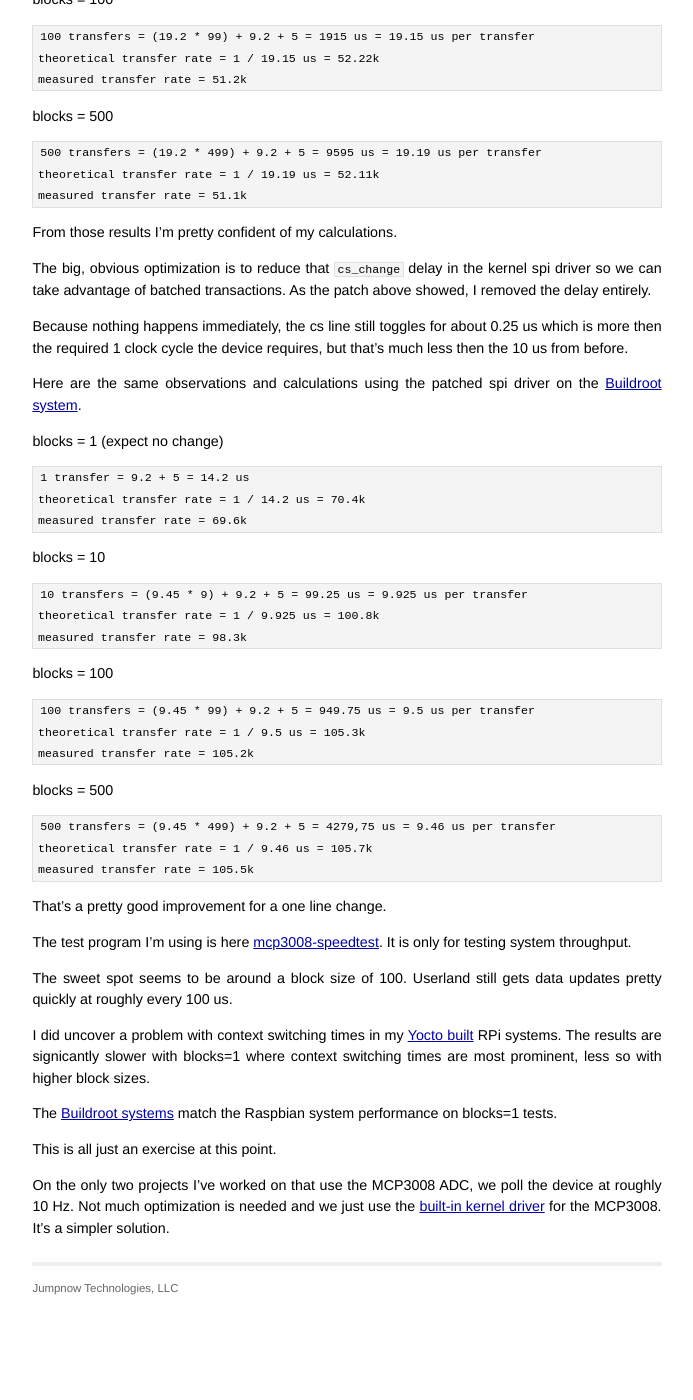
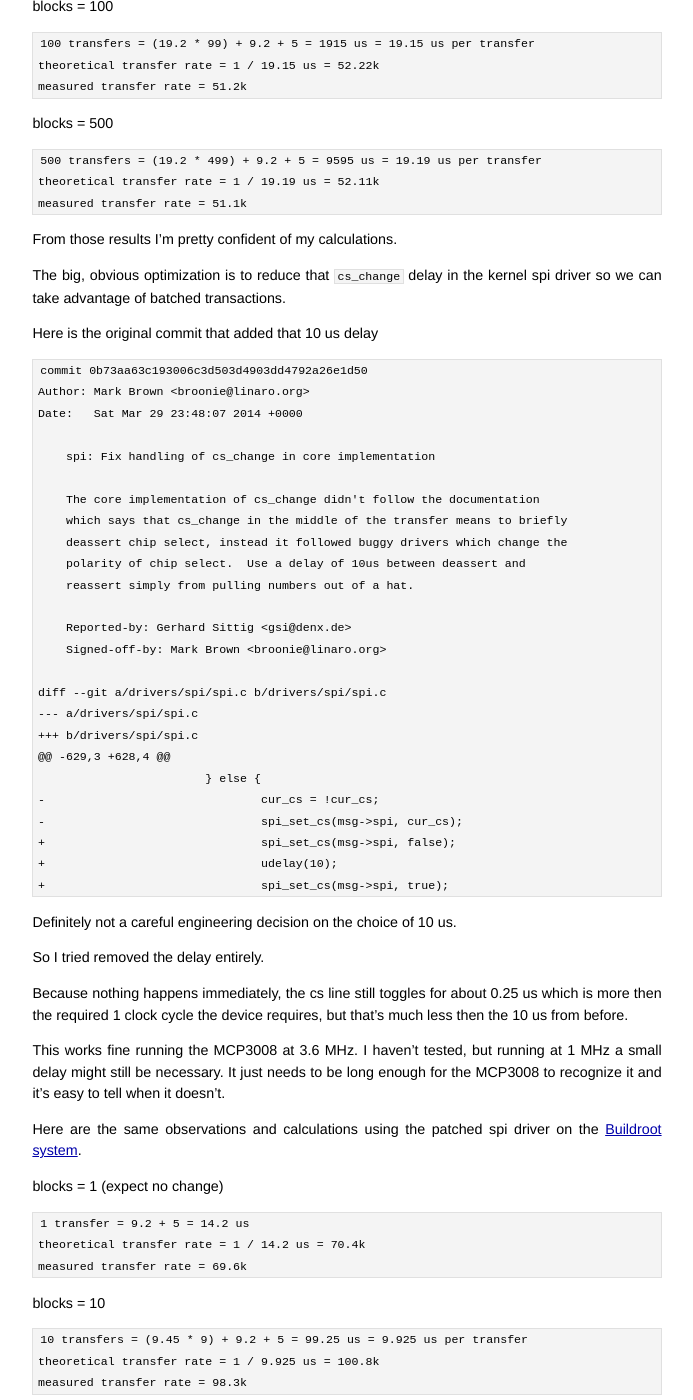
Before and after one commit to jumpnow/jumpnowtek-site, a Jekyll site: the page built from _posts/2017-01-30-Analyzing-raspberry-pi-spi-performance.md, in a window 1280 px wide and 1400 px high, scrolled down 4908 px. Shown: the whole window, without its empty margins (293-986 px from the left). Built offline with Jekyll 4.4.1, drawn with Linux system fonts in a browser that asks for light colours; before the commit the page ends 6219 px from its top, so only the background shows below that; some of the changed text lies outside the part shown.

Commit message:
edit text

```diff
--- a/_posts/2017-01-30-Analyzing-raspberry-pi-spi-performance.md
+++ b/_posts/2017-01-30-Analyzing-raspberry-pi-spi-performance.md
@@ -146,13 +146,11 @@
 
 This the cost for making each spidev ioctl() call.
 
-This time is the cost to do the context switching from userland to kernel and back and any copying of memory that has to be done, the activation of the driver thread that actually does the work and any userland processing of the data.
+Here I am accounting for the context switching from userland to kernel, any copying of memory from user to kernel buffs, activation of the driver thread that does the actual work and any processing of the data by the user.
 
-I eliminated the last part by not processing the data returned.
+I eliminated the part that's fully under user control by not looking at the data returned.
 
-The transaction buffers are prepared once before the loop starts.
-
-Here is the setup code
+For example, the transaction buffers are prepared once before the loop starts with setup code like this
 
     ...
     for (i = 0; i < blocks; i++) {
@@ -169,7 +167,7 @@
     tr[blocks-1].cs_change = 0;
     ...
 
-And the read loop which never looks at the data
+And the read loop goes like this, never looking at the data
 
     ...
     while (!abort_read) {
@@ -182,7 +180,7 @@
     }
     ...
 
-There is not a lot to optimize in the userland piece loop.
+(I did verify that the data is correct with another using another switch to this program. I just didn't use that during the timing tests.)
 
 With that code running, the **Context Switching Delay** measured with a scope is around 5 us.
 
@@ -190,7 +188,7 @@
 
 The MCP3008 device requires a CS line transition to initiate a new conversion.
 
-If you bunch multiple transactions into one batch sent to spidev, then you have to set the `cs_change` property to 1 or the CS line won't transition and the ADC won't run for the subsequent reads. You'll just get zeros.
+If you bunch multiple transactions into one batch sent to spidev, then you have to set the `cs_change` property to 1 or the CS line won't transition and the ADC won't run for the subsequent reads. You'll just get zeros for all but the first read.
 
 With the default SPI driver that CS line toggling costs at least 10 us for each toggle, because of this code in the kernel `spi.c`
 
@@ -251,9 +249,44 @@
 
 From those results I'm pretty confident of my calculations.
 
-The big, obvious optimization is to reduce that `cs_change` delay in the kernel spi driver so we can take advantage of batched transactions. As the patch above showed, I removed the delay entirely.
+The big, obvious optimization is to reduce that `cs_change` delay in the kernel spi driver so we can take advantage of batched transactions.
+
+Here is the original commit that added that 10 us delay
+
+    commit 0b73aa63c193006c3d503d4903dd4792a26e1d50
+    Author: Mark Brown <broonie@linaro.org>
+    Date:   Sat Mar 29 23:48:07 2014 +0000
+
+        spi: Fix handling of cs_change in core implementation
+
+        The core implementation of cs_change didn't follow the documentation
+        which says that cs_change in the middle of the transfer means to briefly
+        deassert chip select, instead it followed buggy drivers which change the
+        polarity of chip select.  Use a delay of 10us between deassert and
+        reassert simply from pulling numbers out of a hat.
+
+        Reported-by: Gerhard Sittig <gsi@denx.de>
+        Signed-off-by: Mark Brown <broonie@linaro.org>
+
+    diff --git a/drivers/spi/spi.c b/drivers/spi/spi.c
+    --- a/drivers/spi/spi.c
+    +++ b/drivers/spi/spi.c
+    @@ -629,3 +628,4 @@
+                            } else {
+    -                               cur_cs = !cur_cs;
+    -                               spi_set_cs(msg->spi, cur_cs);
+    +                               spi_set_cs(msg->spi, false);
+    +                               udelay(10);
+    +                               spi_set_cs(msg->spi, true);
+
+
+Definitely not a careful engineering decision on the choice of 10 us.
+
+So I tried removed the delay entirely.
 
 Because nothing happens immediately, the cs line still toggles for about 0.25 us which is more then the required 1 clock cycle the device requires, but that's much less then the 10 us from before.
+
+This works fine running the MCP3008 at 3.6 MHz. I haven't tested, but running at 1 MHz a small delay might still be necessary. It just needs to be long enough for the MCP3008 to recognize it and it's easy to tell when it doesn't.
 
 Here are the same observations and calculations using the patched spi driver on the [Buildroot system][buildroot-rpi].
 
```
Also changed, not shown: other parts of _posts/2017-01-30-Analyzing-raspberry-pi-spi-performance.md (+1 -1 lines).
